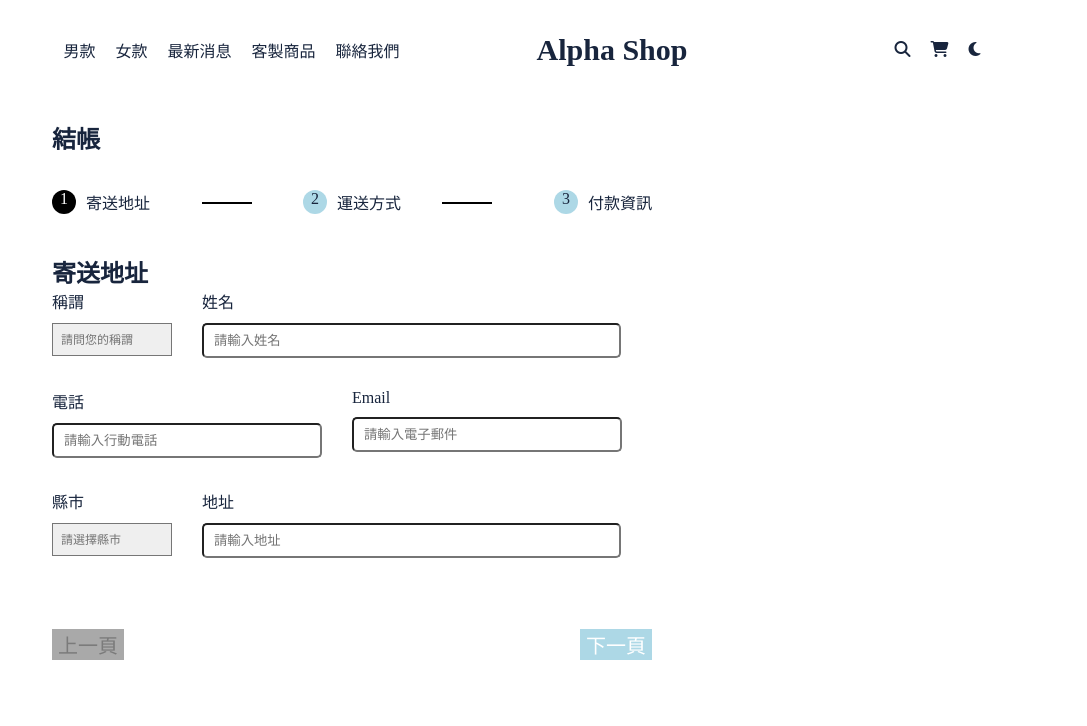
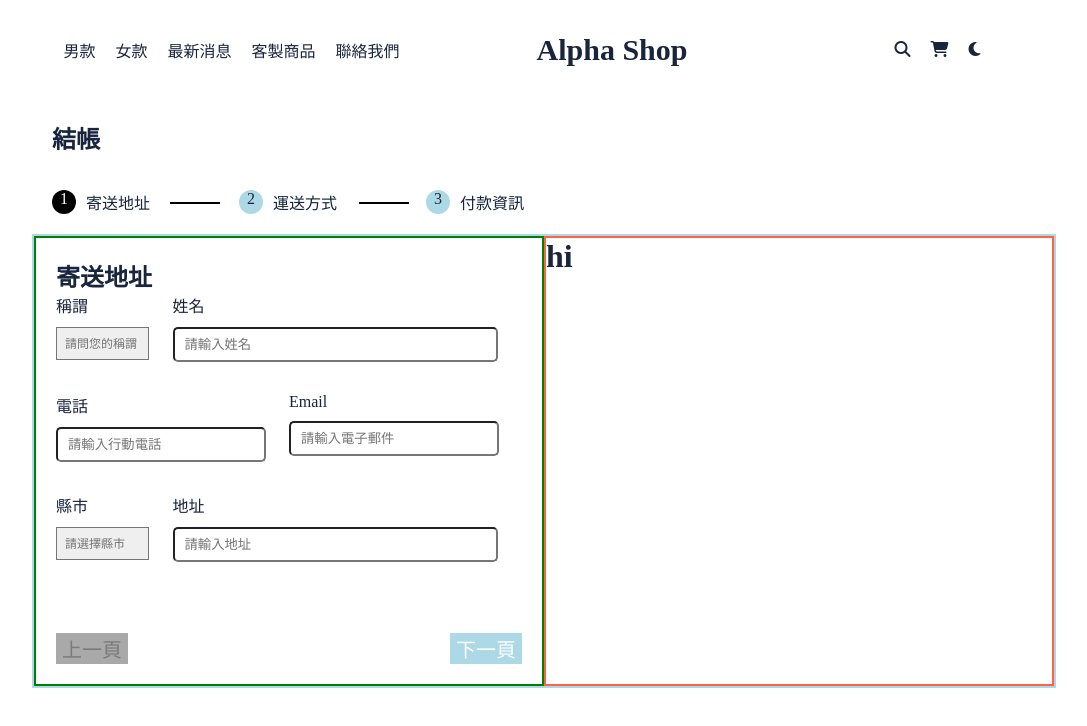
Before and after one commit to nonoiziz/m4shop, a React (Vite) app: page / in a window 1280 px wide. Shown: the top 726 px of the page, without its empty margins (128-1215 px from the left). Built offline with nearby package versions, Linux system fonts and the light colour scheme.

Commit message:
build: Cart.jsx set up

```diff
--- a/src/components/App.jsx
+++ b/src/components/App.jsx
@@ -5,18 +5,29 @@ import Step1 from './Step1'
 import Step2 from './Step2'
 import Step3 from './Step3'
 import ProgressControl from './ProgressControl'
-
+import Cart from './Cart'
 
 function App() {
   return (
   <div className="container">
     <Header />
-    <div className="info-container">
+    <div className='main-container'>
+      <div className="stepProgress-container">
       <StepProgress />
-      <Step1 />
-      <Step2 />
-      <Step3 />
-      <ProgressControl />
+      </div>
+      <div className="info-container">
+
+        <div className="left-container">
+         <Step1 />
+         <Step2 />
+         <Step3 />
+         <ProgressControl />
+        </div>
+        <div className="right-container">
+         <Cart />
+        </div>
+      </div>
+
     </div>
   </div>
   )
--- /dev/null
+++ b/src/components/Cart.jsx
@@ -0,0 +1,9 @@
+import './scss_dir/Cart.scss'
+
+function Cart() {
+  return (
+    <h1>hi</h1>
+  )
+}
+
+export default Cart
--- a/src/components/scss_dir/App.scss
+++ b/src/components/scss_dir/App.scss
@@ -2,6 +2,7 @@
 
 
 .container{
+  display: flex;
   position: relative;
   align-items: center;
   top: 100%;
@@ -9,13 +10,36 @@
   height: 100%;
 }
 
+.main-container{
+    display: flex;
+    flex-direction: column;
+    position: absolute;
+    width: 80%;
+    height: 100%;
+    top: 100px;
+    left: 12.5%;
+}
+.left-container{
+    border: 2px solid green;
+    width: 50%;
+    height: 100%;
+    display: flex;
+    flex-direction: column;
+    justify-content: start;
+}
+
 .info-container{
-  position: absolute;
+    border: 2px solid lightblue;
+    display: flex;
+    flex-direction: row;
+    flex: 1;
+}
+
+.right-container{
+    border: 2px solid tomato;
+    width: 50%;
+    height: 100%;
+}
+.stepProgress-container{
   width: 50%;
-  height: 100%;
-  top: 100px;
-  left: 12.5%;
-  display: flex;
-  flex-direction: column;
-  justify-content: start;
 }
```
Also changed, not shown: src/components/scss_dir/Cart.scss (added).
